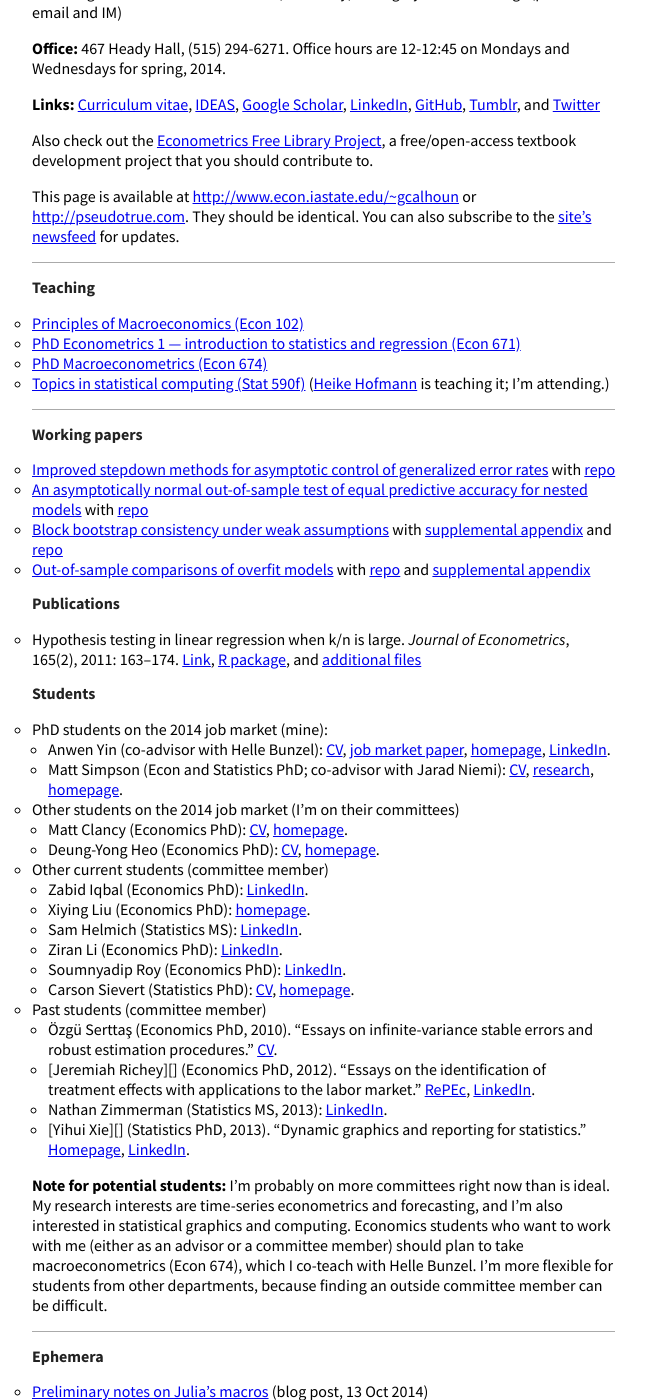
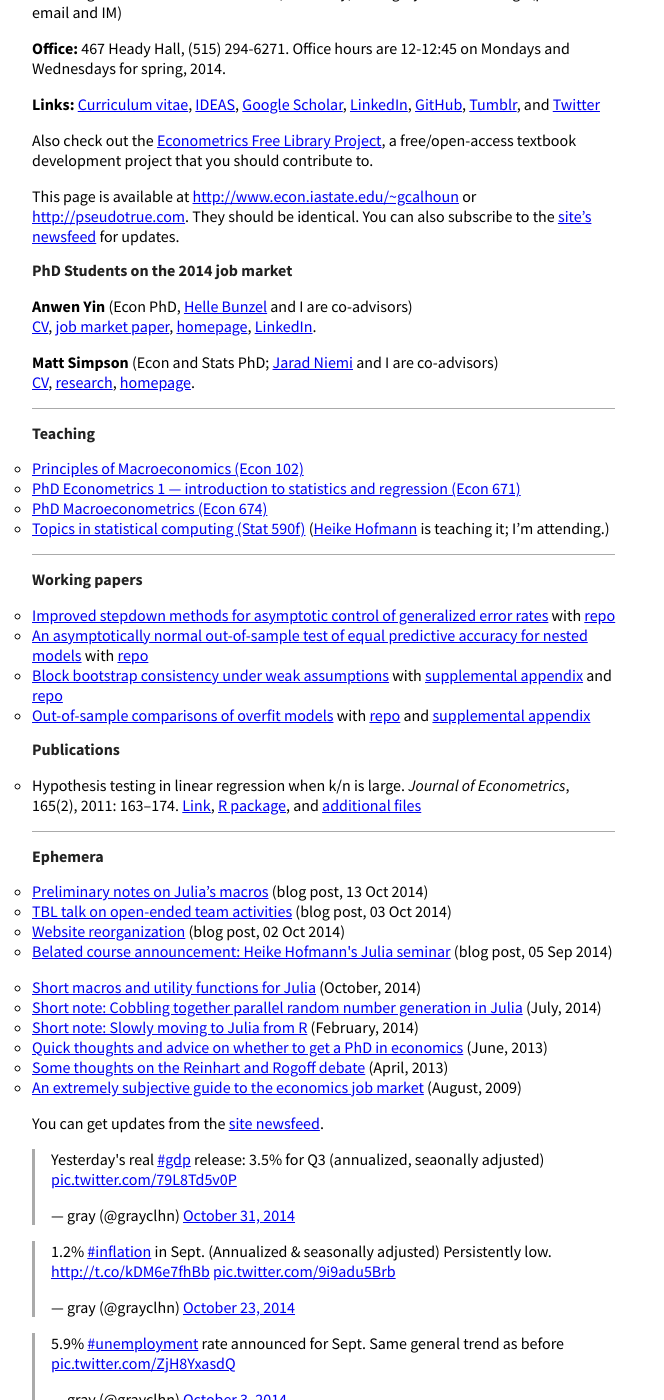
Before and after one commit to mmkuang/grayclhn.github.io, a Jekyll site: the page built from index.md, in a window 1280 px wide and 1400 px high, scrolled down 197 px. Shown: the whole window, without its empty margins (0-664 px from the left). Built offline with Jekyll 4.4.1, drawn with Linux system fonts in a browser that asks for light colours; Markdown is read by kramdown in place of the engine named in the settings; comment, search, counter and statistics services are not loaded.

Commit message:
Trim 'students' page

```diff
--- a/index.md
+++ b/index.md
@@ -34,6 +34,19 @@ updates.
 
 [cv]: http://www.econ.iastate.edu/sites/default/files/profile/cv/calhoun-cv.pdf
 [EFLP]: http://www.econometricslibrary.org
+
+## PhD Students on the 2014 job market
+
+**Anwen Yin** (Econ PhD, [Helle Bunzel](https://www.econ.iastate.edu/people/faculty/bunzel-helle) and I are co-advisors)
+[CV](http://anwenyin.weebly.com/cv.html),
+[job market paper](http://anwenyin.weebly.com/uploads/4/1/6/0/41609955/cv_model_averaging_20141104.pdf),
+[homepage](http://anwenyin.weebly.com/),
+[LinkedIn](http://www.linkedin.com/pub/anwen-yin/27/650/970).
+
+**Matt Simpson** (Econ and Stats PhD; [Jarad Niemi](http://www.jarad.me/) and I are co-advisors)
+[CV](http://www.themattsimpson.com/wp-content/uploads/2014/10/CV.pdf),
+[research](http://www.themattsimpson.com/research-2/),
+[homepage](http://www.themattsimpson.com/).
 
 <hr />
 
@@ -76,66 +89,6 @@ updates.
   [R package](dl/ftestLargeK_1.0.tar.gz), and [additional
   files](dl/calhoun-2010-ftest.tar.gz)
 
-<a id="students"> </a>
-## Students
-
-* PhD students on the 2014 job market (mine):
-  - Anwen Yin (co-advisor with Helle Bunzel):
-    [CV](http://anwenyin.weebly.com/cv.html),
-    [job market paper](http://anwenyin.weebly.com/uploads/4/1/6/0/41609955/cv_model_averaging_20141104.pdf),
-    [homepage](http://anwenyin.weebly.com/),
-    [LinkedIn](http://www.linkedin.com/pub/anwen-yin/27/650/970).
-  - Matt Simpson (Econ and Statistics PhD; co-advisor with
-    Jarad Niemi):
-    [CV](http://www.themattsimpson.com/wp-content/uploads/2014/10/CV.pdf),
-    [research](http://www.themattsimpson.com/research-2/),
-    [homepage](http://www.themattsimpson.com/).
-* Other students on the 2014 job market (I'm on their committees)
-  - Matt Clancy (Economics PhD):
-    [CV](http://matt-clancy.com/wp/wp-content/uploads/2014/07/Academic-CV-7-2-2014.pdf),
-    [homepage](http://matt-clancy.com/).
-  - Deung-Yong Heo (Economics PhD):
-    [CV](https://docs.google.com/viewer?a=v&pid=sites&srcid=ZGVmYXVsdGRvbWFpbnxkZXVuZ3lvbmdoZW98Z3g6MzFiZDc3ZjBjYWVhZTRkMA),
-    [homepage](https://sites.google.com/site/deungyongheo/).
-* Other current students (committee member)
-  - Zabid Iqbal (Economics PhD):
-    [LinkedIn](http://www.linkedin.com/pub/zabid-iqbal/8b/b85/18a).
-  - Xiying Liu (Economics PhD):
-    [homepage](https://www.econ.iastate.edu/people/graduate-students/liu-xiying).
-  - Sam Helmich (Statistics MS):
-    [LinkedIn](http://www.linkedin.com/pub/helmich-sam/77/bb3/769).
-  - Ziran Li (Economics PhD):
-    [LinkedIn](http://www.linkedin.com/pub/ziran-li/12/774/275).
-  - Soumnyadip Roy (Economics PhD):
-    [LinkedIn](http://www.linkedin.com/pub/soumyadip-roy/15/533/178).
-  - Carson Sievert (Statistics PhD):
-    [CV](http://cpsievert.github.io/cv.html),
-    [homepage](http://cpsievert.github.io/).
-* Past students (committee member)
-  - Özgü Serttaş (Economics PhD, 2010). "Essays on infinite-variance
-    stable errors and robust estimation procedures."
-    [CV](http://www.ybu.edu.tr/siyasalbilgiler/contents/files/Yrd_Doc_Dr_FatmaSERTTASTCV.pdf).
-  - [Jeremiah Richey][] (Economics PhD, 2012). "Essays on the
-    identification of treatment effects with applications to the labor
-    market."
-    [RePEc](https://ideas.repec.org/f/pri320.html),
-    [LinkedIn](http://kr.linkedin.com/pub/jeremiah-richey/3b/a26/506).
-  - Nathan Zimmerman (Statistics MS, 2013):
-    [LinkedIn](http://www.linkedin.com/pub/nathan-zimmerman/86/566/814).
-  - [Yihui Xie][] (Statistics PhD, 2013). "Dynamic graphics and reporting
-    for statistics."
-    [Homepage](http://yihui.name/en/),
-    [LinkedIn](http://www.linkedin.com/in/yihuixie).
-
-**Note for potential students:** I'm probably on more committees right
-now than is ideal. My research interests are time-series econometrics
-and forecasting, and I'm also interested in statistical graphics and
-computing. Economics students who want to work with me (either as an
-advisor or a committee member) should plan to take macroeconometrics
-(Econ 674), which I co-teach with Helle Bunzel. I'm more flexible for
-students from other departments, because finding an outside committee
-member can be difficult.
-
 <hr />
 
 <a id="ephemera"> </a>
```
